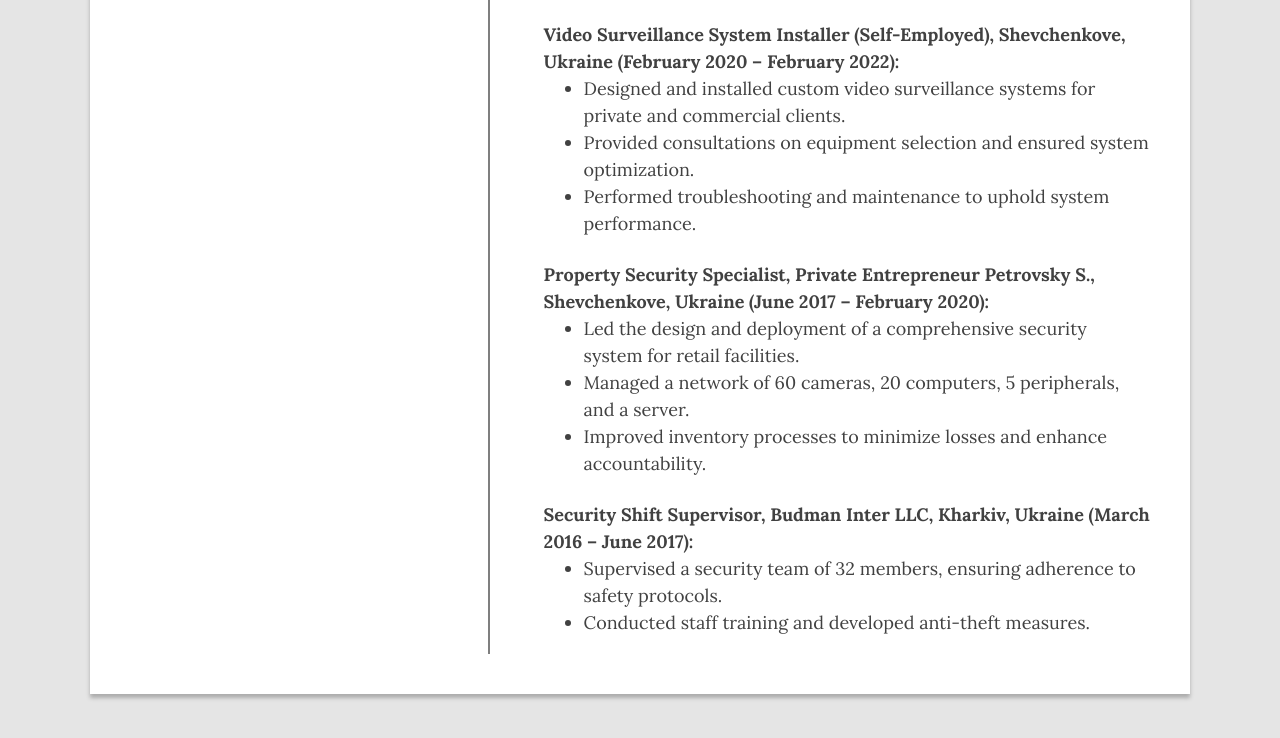
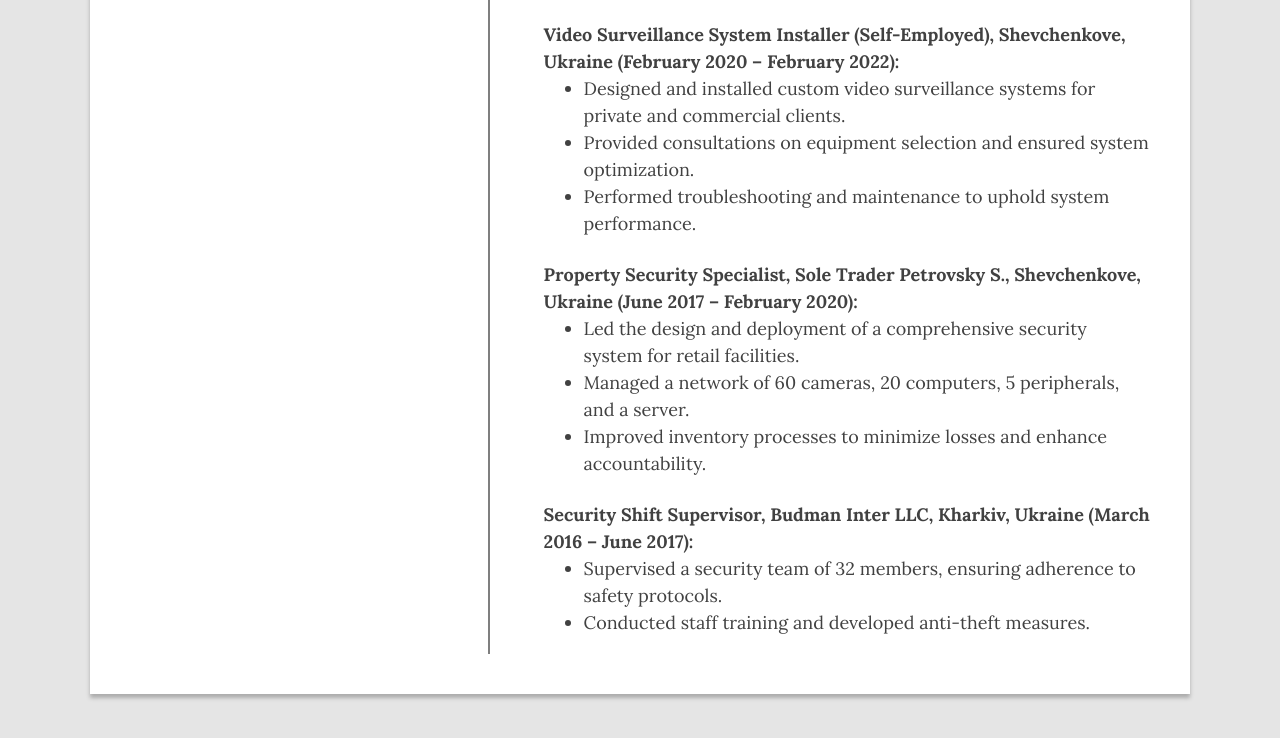
Before and after one commit to alex-a0e4/alex-a0e4.github.io, a plain HTML site: page index.html in a window 1280 px wide. Shown: the part 2363-3101 px from the top of the page. Drawn offline with Linux system fonts and the light colour scheme.

Commit message:
Update index.html

```diff
--- a/index.html
+++ b/index.html
@@ -410,7 +410,7 @@
             <!-- company -->
             <div class="company">
               <h4>
-                Property Security Specialist, Private Entrepreneur Petrovsky S.,
+                Property Security Specialist, Sole Trader Petrovsky S.,
                 Shevchenkove, Ukraine (June 2017 – February 2020):
               </h4>
               <div class="list-item">
```
